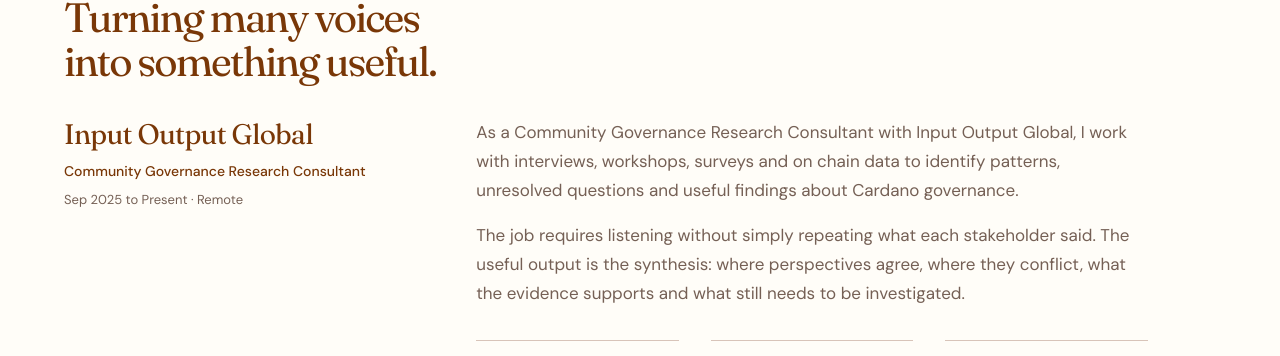
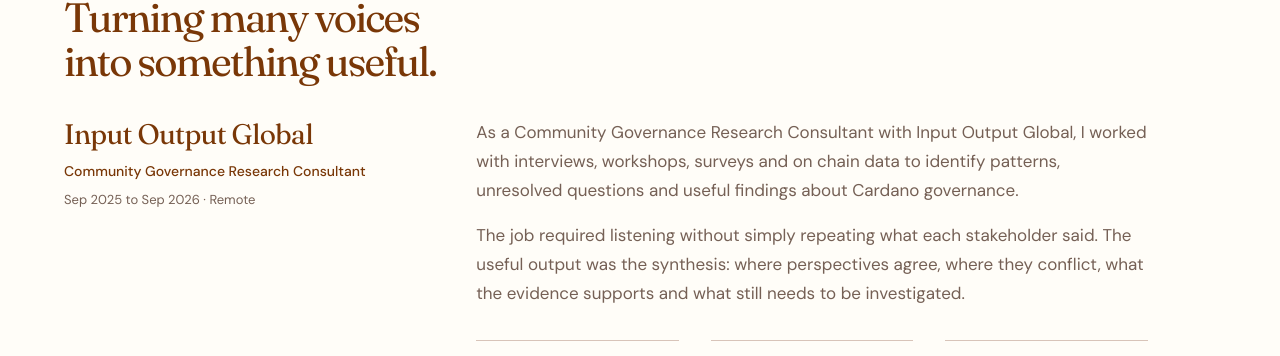
Before and after one commit to maureenblack/maureenblack.github.io, a Jekyll site: the page built from product/index.html, in a window 1280 px wide and 900 px high, scrolled down 4007 px. Shown: the part 139-495 px from the top of the window. Built offline with Jekyll 4.4.1, drawn with Linux system fonts in a browser that asks for light colours.

Commit message:
Show the IOG research role as ended in September 2026

```diff
--- a/cv-product.html
+++ b/cv-product.html
@@ -91,10 +91,10 @@
 
   <div class="role">
     <h3>Community Governance Research Consultant</h3>
-    <p class="where">Input Output Global | Remote | Sep 2025 to Present</p>
+    <p class="where">Input Output Global | Remote | Sep 2025 to Sep 2026</p>
     <ul>
-      <li>Synthesise stakeholder interviews, workshops, surveys and on chain data into structured findings, recurring themes, open questions and decision relevant insights.</li>
-      <li>Conduct stakeholder interviews and translate qualitative and quantitative input into concise analysis for technical and governance audiences.</li>
+      <li>Synthesised stakeholder interviews, workshops, surveys and on chain data into structured findings, recurring themes, open questions and decision relevant insights.</li>
+      <li>Conducted stakeholder interviews and translated qualitative and quantitative input into concise analysis for technical and governance audiences.</li>
     </ul>
   </div>
 
--- a/product/index.html
+++ b/product/index.html
@@ -143,11 +143,11 @@
         <div class="case-meta">
           <h3>Input Output Global</h3>
           <p class="organisation">Community Governance Research Consultant</p>
-          <p class="case-dates">Sep 2025 to Present · Remote</p>
+          <p class="case-dates">Sep 2025 to Sep 2026 · Remote</p>
         </div>
         <div class="case-copy">
-          <p>As a Community Governance Research Consultant with Input Output Global, I work with interviews, workshops, surveys and on chain data to identify patterns, unresolved questions and useful findings about Cardano governance.</p>
-          <p>The job requires listening without simply repeating what each stakeholder said. The useful output is the synthesis: where perspectives agree, where they conflict, what the evidence supports and what still needs to be investigated.</p>
+          <p>As a Community Governance Research Consultant with Input Output Global, I worked with interviews, workshops, surveys and on chain data to identify patterns, unresolved questions and useful findings about Cardano governance.</p>
+          <p>The job required listening without simply repeating what each stakeholder said. The useful output was the synthesis: where perspectives agree, where they conflict, what the evidence supports and what still needs to be investigated.</p>
           <ul class="strengths" aria-label="What the work involves">
             <li>Stakeholder interviews</li>
             <li>Qualitative synthesis</li>
```
Also changed, not shown: 1 other file.
